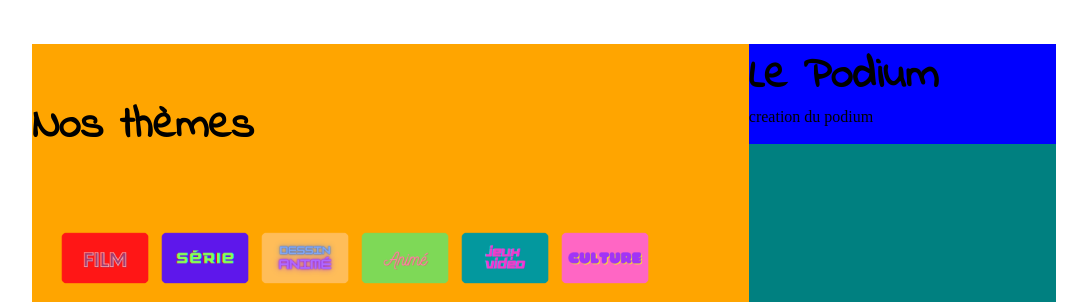
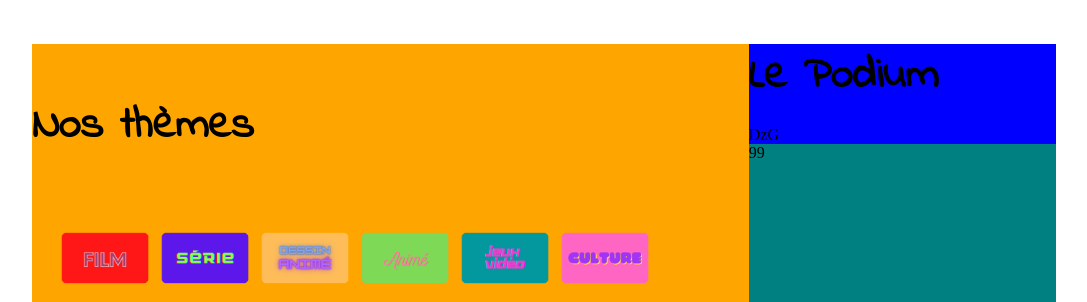
Before and after one commit to lucieculin/froggy-quizz, a PHP site: page / in a window 1280 px wide. Shown: the part 1600-1902 px from the top of the page, without its empty margins (96-1183 px from the left). Run offline with PHP 8.4, Linux system fonts and the light colour scheme.

Commit message:
first rank podium

```diff
--- a/index.php
+++ b/index.php
@@ -347,7 +347,16 @@
 
         <div class="container-podium">
           <h2 class="h2-title-section">Le Podium</h2>
-          creation du podium
+        <div class="container-ranking-podium">
+          <div class="card-ranking">
+            <img src="" alt="">
+            <div class="attribut-card-ranking">
+              <div class="name-ranking">DzG</div>
+              <div class="lvl-ranking">99</div>
+            </div>
+          </div>
+        </div>
+
 
         </div>
       </div>
```
